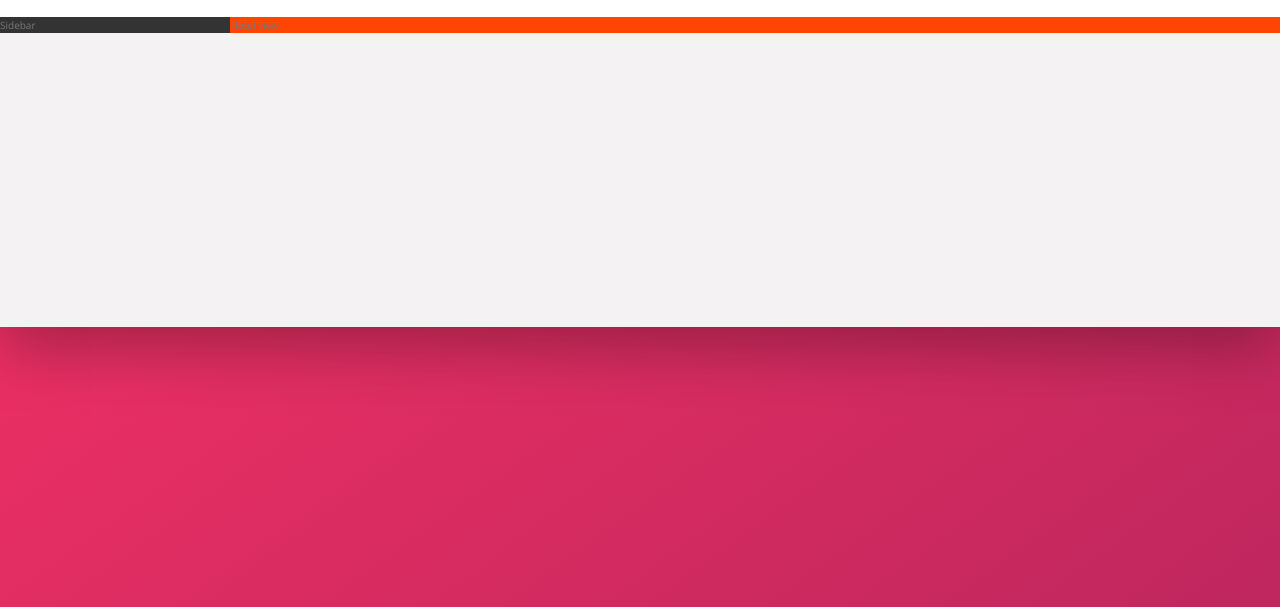
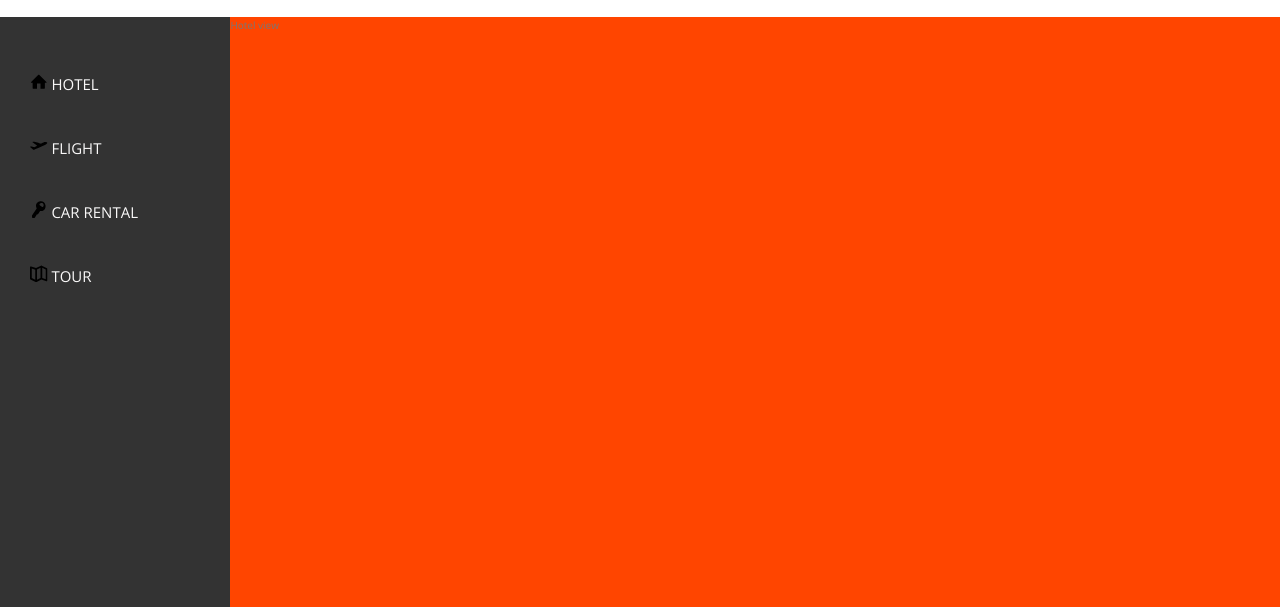
Before and after one commit to ibamusan/Nexter, a website: page index.html in a window 1280 px wide. Shown: the part 193-800 px from the top of the page. Drawn offline with nearby package versions, Linux system fonts and the light colour scheme.

Commit message:
Side Navigation added

```diff
--- a/index.html
+++ b/index.html
@@ -47,7 +47,44 @@
             </header>
             <div class="content">
                 <nav class="sidebar">
-                    Sidebar
+                    <ul class="side-nav">
+                        <li class="side-nav__item">
+                            <a href="#" class="side-nav__link">
+                                <svg class="side-nav__icon">
+                                    <use xlink:href="img/sprites.svg#icon-home"></use>
+                                </svg>
+                                <span>Hotel</span>
+                            </a>
+                        </li>
+                        <li class="side-nav__item">
+                            <a href="#" class="side-nav__link">
+                                <svg class="side-nav__icon">
+                                    <use xlink:href="img/sprites.svg#icon-aircraft-take-off"></use>
+                                </svg>
+                                <span>Flight</span>
+                            </a>
+                        </li>
+                        <li class="side-nav__item">
+                            <a href="#" class="side-nav__link">
+                                <svg class="side-nav__icon">
+                                    <use xlink:href="img/sprites.svg#icon-key"></use>
+                                </svg>
+                                <span>Car Rental</span>
+                            </a>
+                        </li>
+                        <li class="side-nav__item">
+                            <a href="#" class="side-nav__link">
+                                <svg class="side-nav__icon">
+                                    <use xlink:href="img/sprites.svg#icon-map"></use>
+                                </svg>
+                                <span>Tour</span>
+                            </a>
+                        </li>
+                    </ul>
+
+                    <div class="legal">
+                        &copy; copyright 2020 by Trillo. All right reserved.
+                    </div>
                 </nav>
                 <main class="hotel-view">
                     Hotel view
--- a/sass/_component.scss
+++ b/sass/_component.scss
@@ -117,3 +117,43 @@
   }
 
 }
+
+//Side-navigation
+
+.side-nav{
+  font-size: 1.5rem;
+    list-style: none;
+    margin-top: 3.5rem;
+
+  &__item{
+
+
+  }
+
+  &__link:link,
+  &__link:visited{
+
+    color: var(--color-grey-light-1);
+    text-decoration: none;
+    text-transform: uppercase;
+    display: block;
+    padding: 2rem 3rem;
+
+  }
+
+  &__icon{
+    width: 1.75rem;
+    height: 1.75rem;
+
+  }
+
+}
+
+//Legal Text
+
+.legal{
+  font-size: 1.4rem;
+  color: var(--color-grey-light-4);
+  text-align: center;
+  padding: 2.5rem;
+}
--- a/sass/_layout.scss
+++ b/sass/_layout.scss
@@ -25,9 +25,16 @@
 .sidebar{
   background-color: var(--color-grey-dark-1);
   flex: 0 0 18%;
+
+  display: flex;
+  flex-direction: column;
+  justify-content: space-between;
 }
 
 .hotel-view{
+  background-color: #fff;
+
   background-color:orangered;
+  height: 90rem;
   flex: 1;
 }
```
Also changed, not shown: css/style.css.
